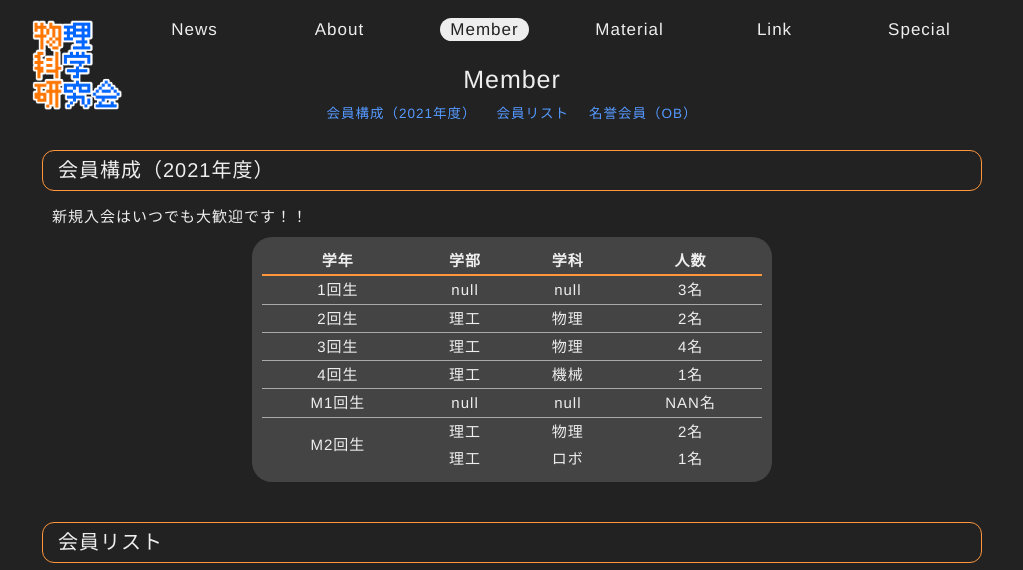
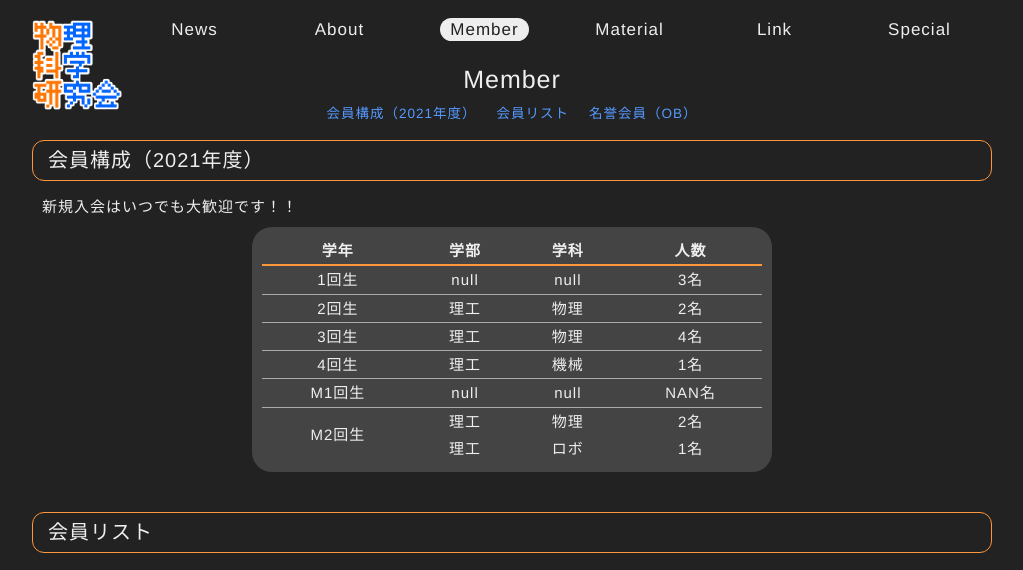
Before and after one commit to vuccaken/vuccaken.github.io, a Jekyll site: the page built from _pages/member.md, in a window 1280 px wide. Shown: the top 570 px of the page, without its empty margins (128-1151 px from the left). Built offline with Jekyll 4.4.1, drawn with Linux system fonts in a browser that asks for light colours; nearby versions of some CDN libraries.

Commit message:
adjust side margin

```diff
--- a/_sass/main.scss
+++ b/_sass/main.scss
@@ -128,11 +128,9 @@
   }
 }
 
-
-
 .content.pages .inner {
   // border: solid 1px greenyellow;
-  margin: 20px;
+  margin: 10px;
   h2 {
     margin-left: -10px;
     margin-right: -10px;
--- a/_sass/member.scss
+++ b/_sass/member.scss
@@ -16,7 +16,7 @@
 }
 
 .member-card-area{
-  margin: 20px;
+  margin: 20px 0;
   display: grid;
   @media screen and (min-width: 400px) {
     grid-template-columns: repeat(auto-fill, minmax(250px, 1fr));
```
